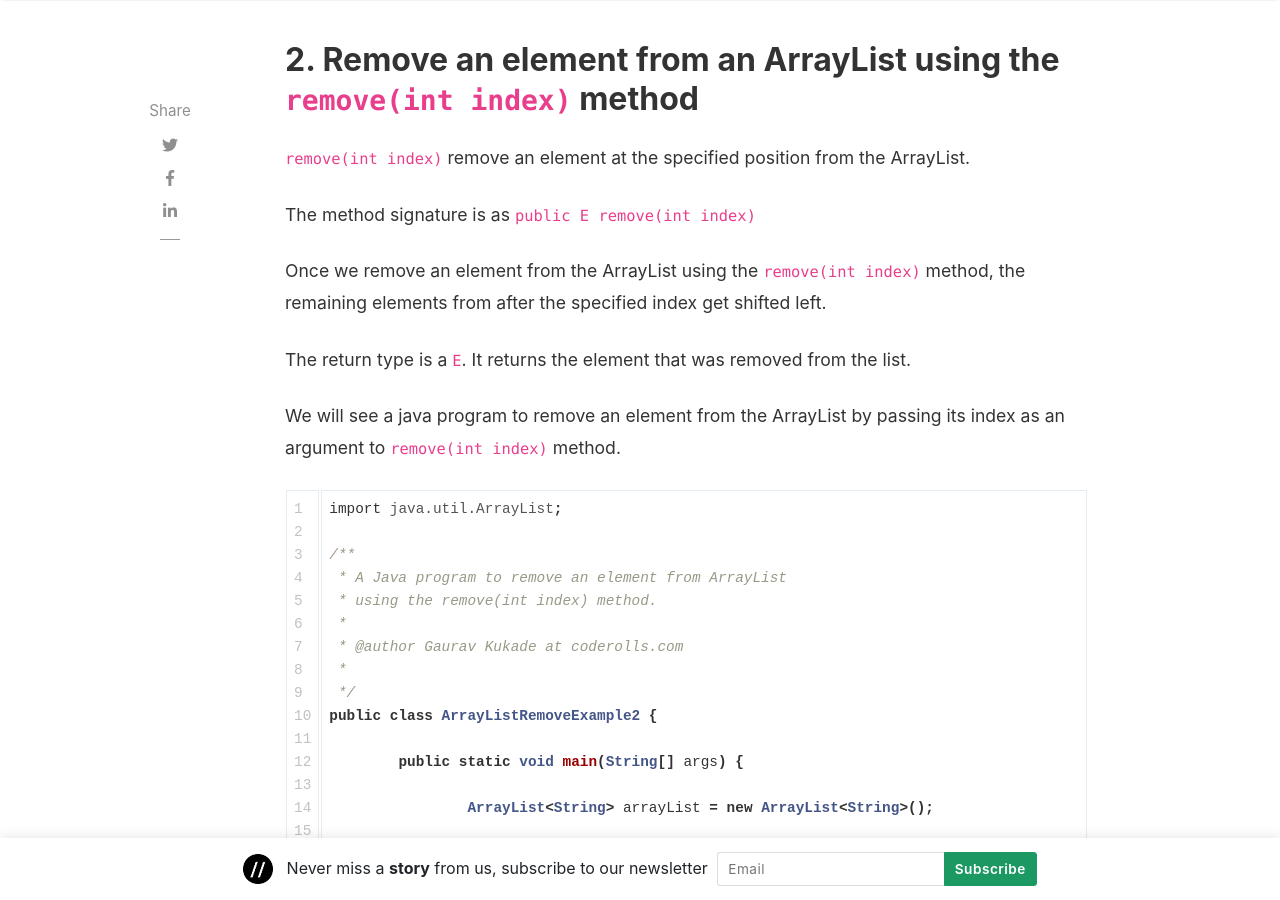
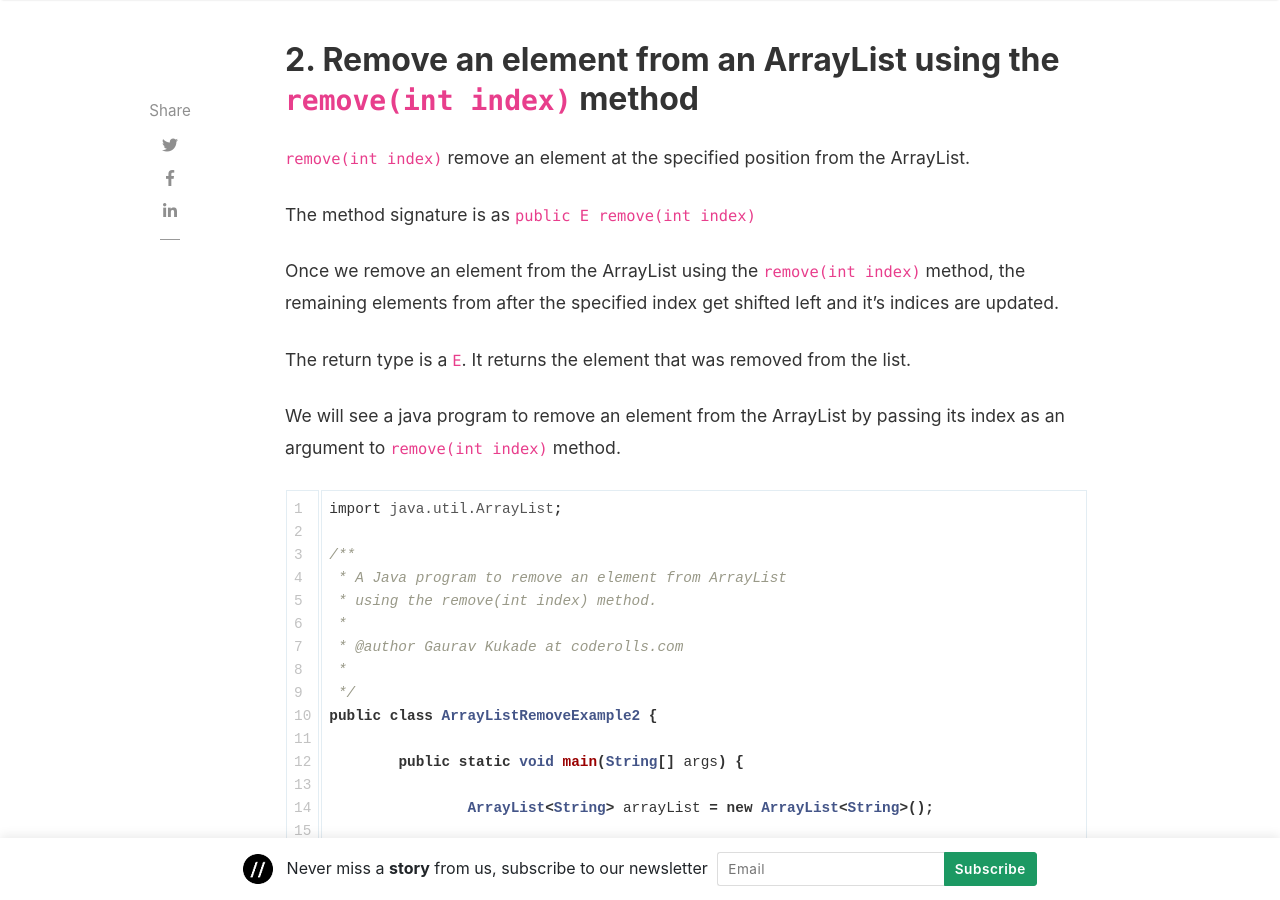
Before and after one commit to coderolls/coderolls-blog, a Jekyll site: the page built from _posts/collections/arraylist/2021-12-07-remove-element-from-arraylist.md, in a window 1280 px wide and 900 px high, scrolled down 2246 px. Built offline with Jekyll 4.4.1, drawn with Linux system fonts in a browser that asks for light colours; nearby versions of some CDN libraries; comment, search, counter and statistics services are not loaded; some of the changed text lies outside the part shown.

Commit message:
Hide future posts - update _config.yml to add 'future' key

```diff
--- a/_config.yml
+++ b/_config.yml
@@ -60,4 +60,7 @@
 # Lazy Images ("enabled" or "disabled")
 lazyimages: "enabled"
 
+# hide future post
+future: false
+
 exclude: [changelog.md, LICENSE.txt, README.md, Gemfile, Gemfile.lock]
--- a/_posts/collections/arraylist/2021-12-07-remove-element-from-arraylist.md
+++ b/_posts/collections/arraylist/2021-12-07-remove-element-from-arraylist.md
@@ -71,7 +71,7 @@
 
 The method signature is as `public E remove(int index)`
 
-Once we remove an element from the ArrayList using the `remove(int index)` method, the remaining elements from after the specified index get shifted left.
+Once we remove an element from the ArrayList using the `remove(int index)` method, the remaining elements from after the specified index get shifted left and it's indices are updated.
 
 The return type is a `E`. It returns the element that was removed from the list.
 
@@ -131,3 +131,6 @@
 - [ArrayList In Java](https://coderolls.com/arraylist-in-java/)
 - [How To Add An Element To ArrayList In Java?](https://coderolls.com/add-element-in-arraylist/)
 - [How To Change An Element In ArrayList](https://coderolls.com/change-element-in-arraylist/)
+
+
+https://www.atatus.com/tools/free-tools
```
